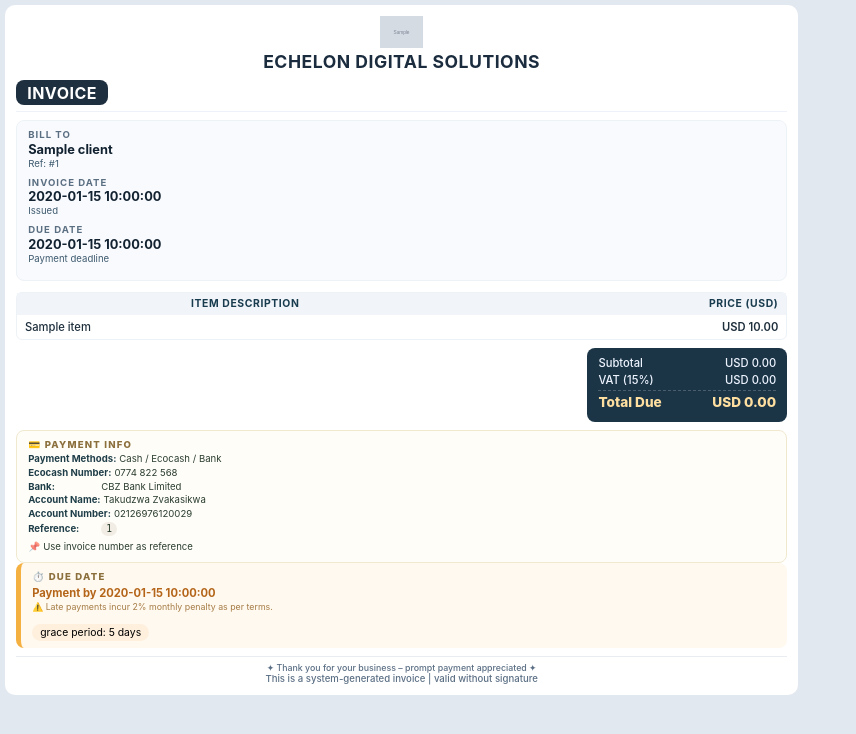
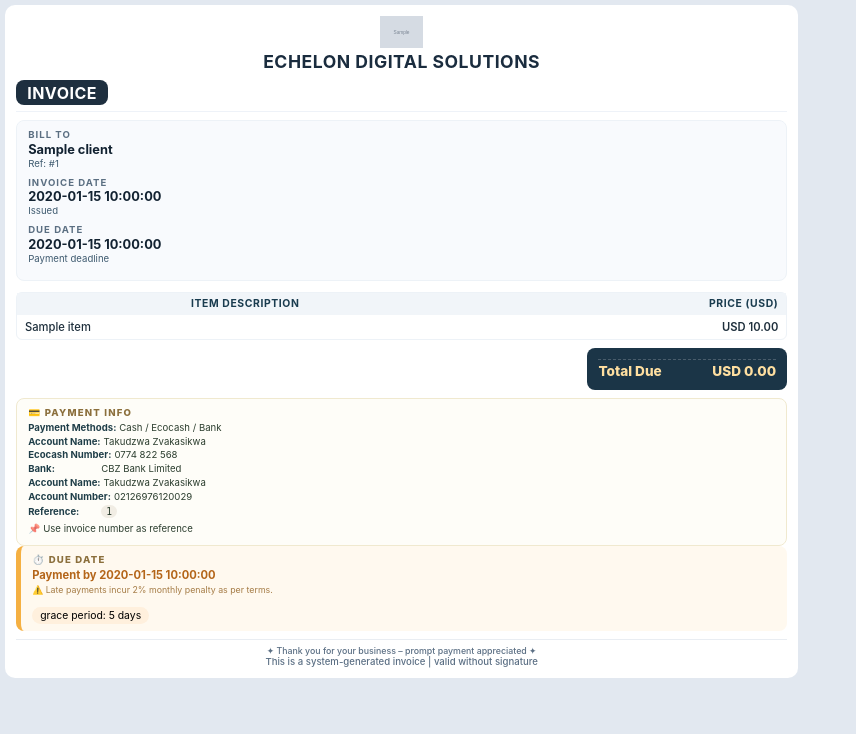
Before and after one commit to TKay25/EDSDEVMAIN, a Flask app: template templates/invoice_pdf_template.html in a window 1280 px wide. Shown: the top 734 px of the page, without its empty margins (0-856 px from the left). Run offline with Flask 3, Linux system fonts and the light colour scheme; the template is opened without the code that fills it: most values are stand-ins (such as "Sample title", 1, 10 or a date in 2020); grey boxes marked "Sample" are stand-in pictures.

Commit message:
Update invoice_pdf_template.html

```diff
--- a/templates/invoice_pdf_template.html
+++ b/templates/invoice_pdf_template.html
@@ -364,14 +364,6 @@
 
         <!-- TOTALS -->
         <div class="totals-modern">
-            <div class="totals-row">
-                <span>Subtotal</span>
-                <span>USD {{ '%.2f'|format(subtotal) }}</span>
-            </div>
-            <div class="totals-row">
-                <span>VAT (15%)</span>
-                <span>USD {{ '%.2f'|format(vat) }}</span>
-            </div>
             <div class="totals-row final">
                 <span>Total Due</span>
                 <span>USD {{ '%.2f'|format(total) }}</span>
@@ -386,6 +378,7 @@
                 </div>
                 <div class="payment-details">
                     <p><strong>Payment Methods:</strong> Cash / Ecocash / Bank</p>
+                    <p><strong>Account Name:</strong> Takudzwa Zvakasikwa</p>
                     <p><strong>Ecocash Number:</strong> 0774 822 568</p>
                     <p><strong>Bank:</strong> CBZ Bank Limited</p>
                     <p><strong>Account Name:</strong> Takudzwa Zvakasikwa</p>
```
